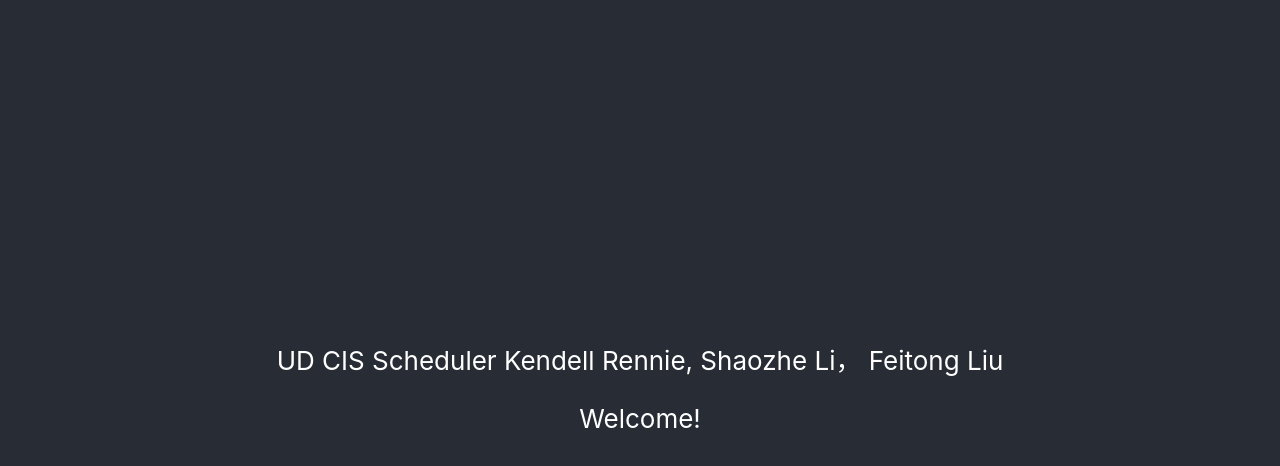
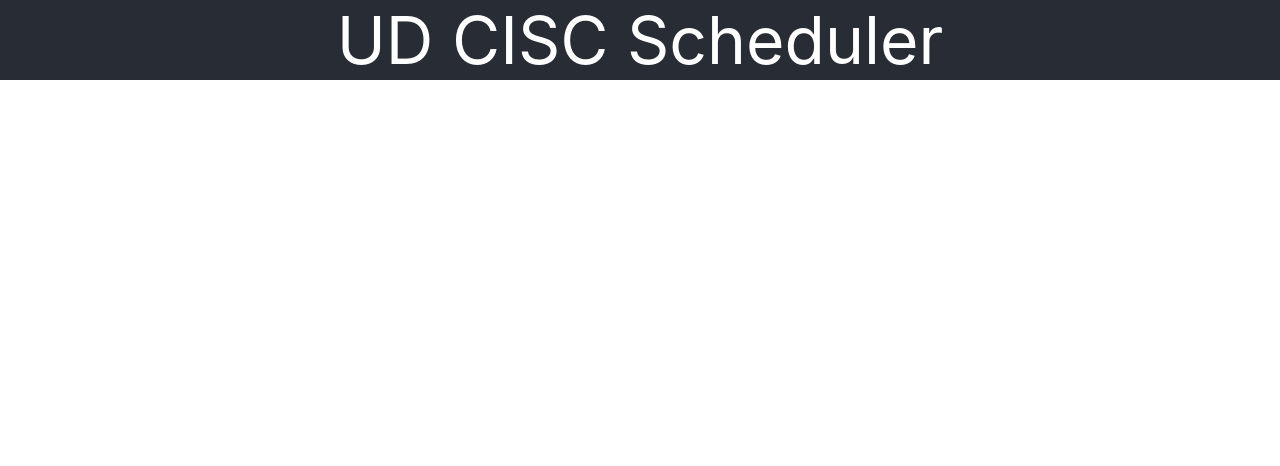
Before and after one commit to UD-CISC275-F21/ud-cis-scheduler-team-8, a React (Create React App) app: page / in a window 1280 px wide. Shown: the top 466 px of the page. Built offline with nearby package versions, Linux system fonts and the light colour scheme.

Commit message:
add Headera

```diff
--- a/src/App.css
+++ b/src/App.css
@@ -28,6 +28,23 @@
   color: #61dafb;
 }
 
+.Head{
+  background-color: #282c34;
+  min-height: 10vh;
+  display: flex;
+  flex-direction: column;
+  align-items: center;
+  justify-content: center;
+  font-size: calc(50px + 2vmin);
+  color: white;
+}
+
+.table{
+  display:flex;
+  justify-content: space-around;
+
+}
+
 @keyframes App-logo-spin {
   from {
     transform: rotate(0deg);
--- /dev/null
+++ b/src/Header.tsx
@@ -0,0 +1,11 @@
+import React from "react";
+import "./App.css";
+
+function Header(): JSX.Element {
+    return (
+        <div className = "Head"> UD CISC Scheduler </div>
+
+    );
+}
+
+export default Header;
--- /dev/null
+++ b/src/Tab.tsx
@@ -0,0 +1,41 @@
+import React from "react";
+import "./App.css";
+
+function Tab(): JSX.Element {
+    return (
+
+        <table className="table">
+
+            <thead className="table">
+                <tr className="table">
+                    <th scope="col">#</th>
+                    <th scope="col">First</th>
+                    <th scope="col">Last</th>
+                    <th scope="col">Handle</th>
+                </tr>
+            </thead>
+            <tbody>
+                <tr>
+                    <th scope="row">1</th>
+                    <td>Mark</td>
+                    <td>Otto</td>
+                    <td>@mdo</td>
+                </tr>
+                <tr>
+                    <th scope="row">2</th>
+                    <td>Jacob</td>
+                    <td>Thornton</td>
+                    <td>@fat</td>
+                </tr>
+                <tr>
+                    <th scope="row">3</th>
+                    <td>Larry</td>
+                    <td>the Bird</td>
+                    <td>@twitter</td>
+                </tr>
+            </tbody>
+        </table>
+    );
+}
+
+export default Tab;
--- a/src/index.tsx
+++ b/src/index.tsx
@@ -2,11 +2,15 @@ import React from "react";
 import ReactDOM from "react-dom";
 import "./index.css";
 import App from "./App";
+import Tab from "./Tab";
+import Header from "./Header";
 import reportWebVitals from "./reportWebVitals";
 
 ReactDOM.render(
     <React.StrictMode>
-        <App />
+        <Header/>
+
+        {/*<App /> */}
     </React.StrictMode>,
     document.getElementById("root")
 );
```
